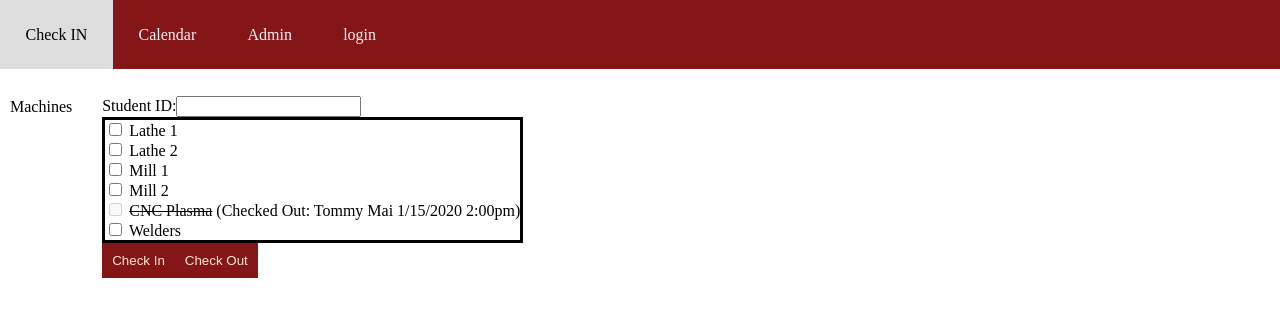
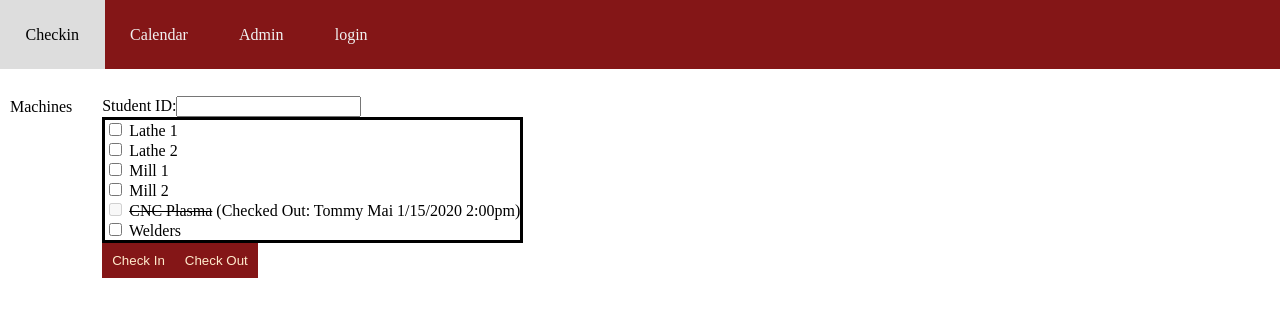
Before and after one commit to NoahIsCool/PermitToWorkEPF, a React (Create React App) app in the folder ClientApp/: page / in a window 1280 px wide. Shown: the top 316 px of the page. Built offline with nearby package versions, Linux system fonts and the light colour scheme.

Commit message:
Update NavMenu.js

```diff
--- a/ClientApp/src/components/NavMenu.js
+++ b/ClientApp/src/components/NavMenu.js
@@ -25,7 +25,7 @@ export class NavMenu extends Component {
   render () {
     return (
     <div class="topnav">
-      <a href="/">Check IN</a>
+      <a href="/">Checkin</a>
       <a href="/Calendar">Calendar</a>
       <a href="/Admin">Admin</a>
       <a href="/login">login</a>
```
